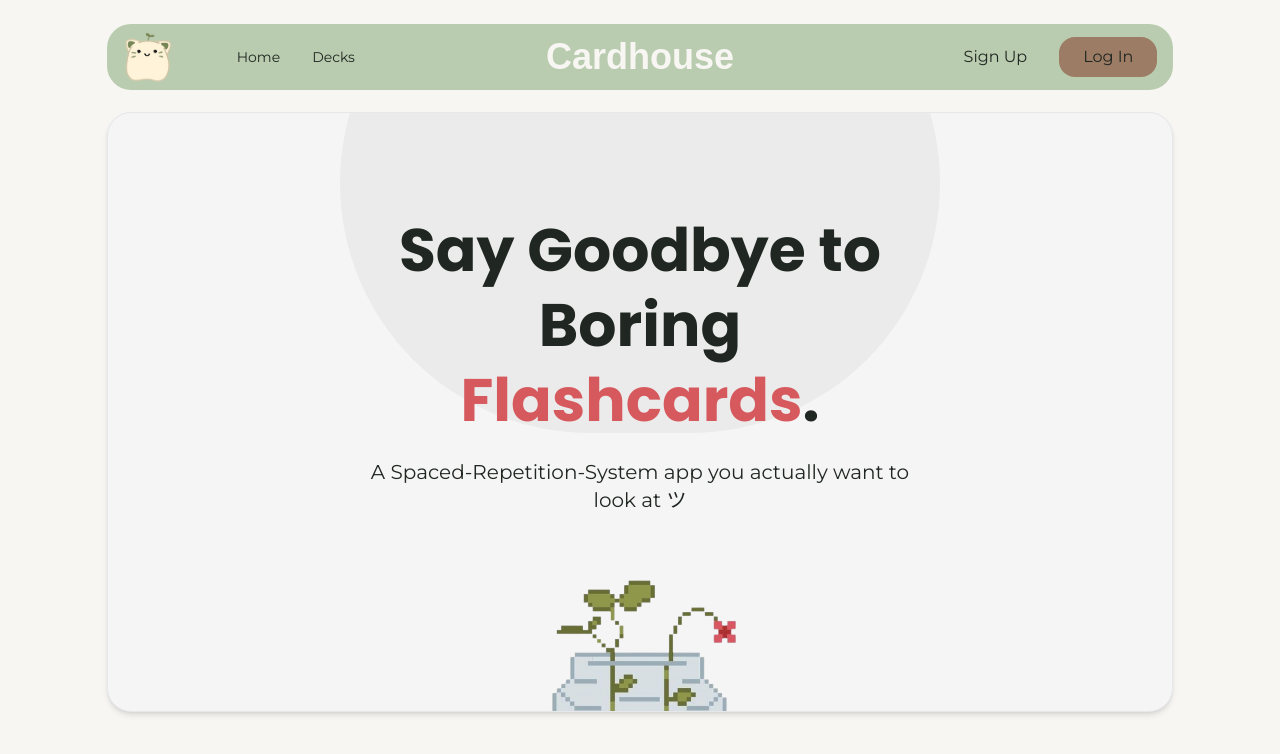
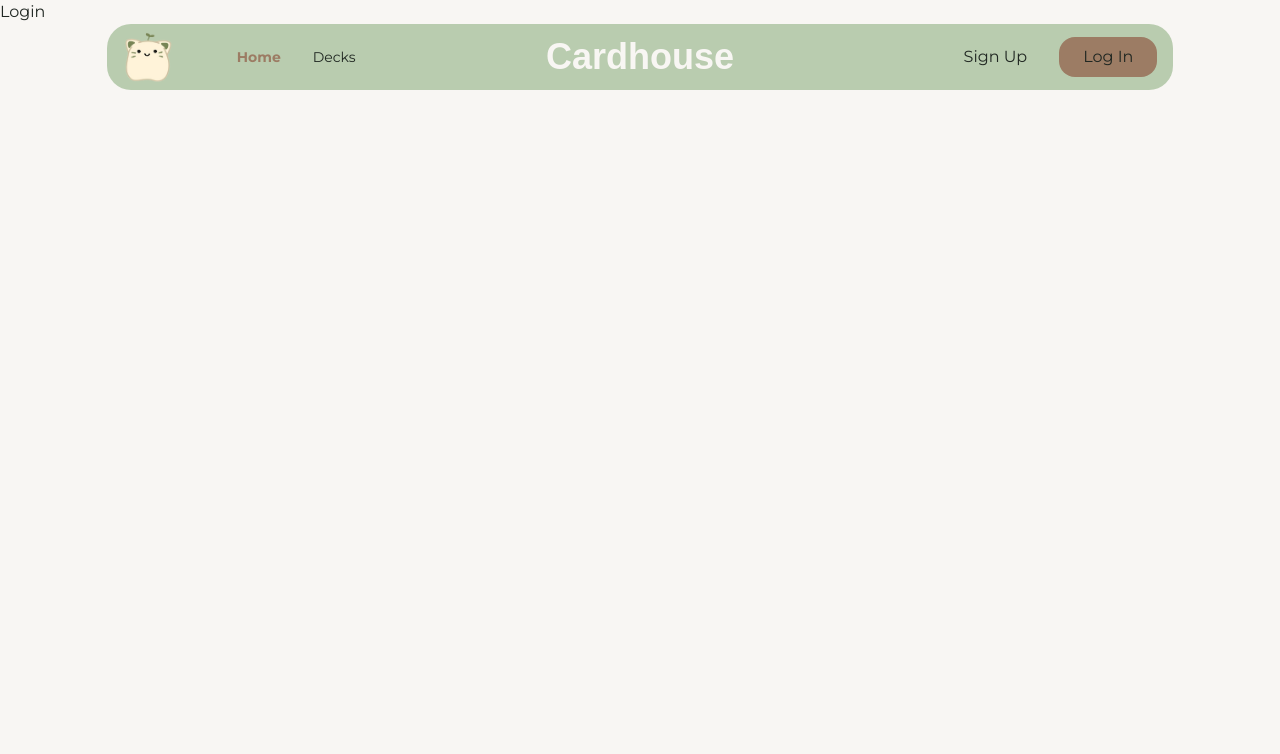
Before and after one commit to phmkhali/Cardhouse, a React (Vite) app in the folder cardhouse/: page /login in a window 1280 px wide. Shown: the top 754 px of the page. Built offline with nearby package versions, Linux system fonts and the light colour scheme; a web font is replaced by a local one.

Commit message:
Setup router

```diff
--- a/cardhouse/src/App.tsx
+++ b/cardhouse/src/App.tsx
@@ -1,24 +1,26 @@
+import { BrowserRouter as Router, Routes, Route } from "react-router-dom";
 import { useEffect, useState } from "react";
 import Navbar from "./scenes/navbar";
 import { SelectedPage } from "./shared/types";
 import LandingPage from "./scenes/landing-page";
+import Login from "./scenes/account";
 
 function App() {
   const [selectedPage, setSelectedPage] = useState<SelectedPage>(
-    SelectedPage.DASHBOARD
+    SelectedPage.HOME
   );
 
   return (
-    <>
+    <Router>
       <div className="app">
         <Navbar selectedPage={selectedPage} setSelectedPage={setSelectedPage} />
-        <LandingPage
-          selectedPage={selectedPage}
-          setSelectedPage={setSelectedPage}
-        >
-        </LandingPage>
+        <Routes>
+          <Route path="/" element={<LandingPage selectedPage={selectedPage} setSelectedPage={setSelectedPage} />} />
+          <Route path="/home" element={<LandingPage selectedPage={selectedPage} setSelectedPage={setSelectedPage} />} />
+          <Route path="/login" element={<Login />} />
+        </Routes>
       </div>
-    </>
+    </Router>
   );
 }
 
--- /dev/null
+++ b/cardhouse/src/scenes/account/index.tsx
@@ -0,0 +1,11 @@
+import React from 'react'
+
+type Props = {}
+
+const Login = (props: Props) => {
+  return (
+    <div>Login</div>
+  )
+}
+
+export default Login
--- a/cardhouse/src/scenes/landing-page/index.tsx
+++ b/cardhouse/src/scenes/landing-page/index.tsx
@@ -14,7 +14,7 @@ const LandingPage = ({ selectedPage, setSelectedPage }: Props) => {
 
   return (
     <section
-      id="Home"
+      id="home"
       className="h-[100vh] flex flex-col items-center justify-center relative"
     >
       {/* CONTENT CONTAINER */}
--- a/cardhouse/src/scenes/navbar/Link.tsx
+++ b/cardhouse/src/scenes/navbar/NavLink.tsx
@@ -1,4 +1,5 @@
 import { SelectedPage } from "@/shared/types";
+import { useNavigate } from "react-router-dom";
 
 type Props = {
   page: string;
@@ -6,17 +7,22 @@ type Props = {
   setSelectedPage: (value: SelectedPage) => void;
 };
 
-const Link = ({ page, selectedPage, setSelectedPage }: Props) => {
+const NavLink = ({ page, selectedPage, setSelectedPage }: Props) => {
   const lowerCasePage = page.toLowerCase().replace(/ /g, "-") as SelectedPage;
+  const navigate = useNavigate();
+  const handleClick = () => {
+    setSelectedPage(lowerCasePage);
+    navigate(`/${lowerCasePage}`);
+  };
 
   return (
     <button
       className={`${selectedPage === lowerCasePage ? "text-primary font-bold" : ""} transition duration-500 hover:text-background`}
-      onClick={() => setSelectedPage(lowerCasePage)}
+      onClick={handleClick}
     >
       {page}
     </button>
   );
 };
 
-export default Link;
+export default NavLink;
--- a/cardhouse/src/scenes/navbar/index.tsx
+++ b/cardhouse/src/scenes/navbar/index.tsx
@@ -1,6 +1,7 @@
 import { useState } from "react";
 import { Bars3Icon, XMarkIcon } from "@heroicons/react/24/solid";
-import Link from "./Link";
+import NavLink from "./NavLink";
+import { Link } from "react-router-dom";
 import { SelectedPage } from "@/shared/types";
 import useMediaQuery from "@/hooks/useMediaQuery";
 import ActionButton from "@/shared/ActionButton";
@@ -39,25 +40,26 @@ const Navbar = ({ selectedPage, setSelectedPage }: Props) => {
             {isAboveMediumScreens ? (
               <div className={`${flexBetween} w-full`}>
                 <div className={`${flexBetween} gap-8 text-sm`}>
-                  <Link
+                  <NavLink
                     page="Home"
                     selectedPage={selectedPage}
                     setSelectedPage={setSelectedPage}
                   />
-                  <Link
+                  <NavLink
                     page="Decks"
                     selectedPage={selectedPage}
                     setSelectedPage={setSelectedPage}
                   />
                 </div>
                 <div className={`${flexBetween} gap-8`}>
-                <Link
+                  <NavLink
                     page="Sign Up"
                     selectedPage={selectedPage}
                     setSelectedPage={setSelectedPage}
                   />
                   <ActionButton size="medium" setSelectedPage={setSelectedPage}>
                     Log In
+                    <Link to="/login"></Link>
                   </ActionButton>
                 </div>
               </div>
@@ -85,12 +87,12 @@ const Navbar = ({ selectedPage, setSelectedPage }: Props) => {
 
           {/* MENU ITEMS */}
           <div className="ml-[33%] flex flex-col gap-10 text-2xl">
-            <Link
+            <NavLink
               page="Home"
               selectedPage={selectedPage}
               setSelectedPage={setSelectedPage}
             />
-            <Link
+            <NavLink
               page="Decks"
               selectedPage={selectedPage}
               setSelectedPage={setSelectedPage}
--- a/cardhouse/src/shared/ActionButton.tsx
+++ b/cardhouse/src/shared/ActionButton.tsx
@@ -1,5 +1,5 @@
-import AnchorLink from "react-anchor-link-smooth-scroll";
 import { SelectedPage } from "./types";
+import { useNavigate } from "react-router-dom";
 
 type Props = {
   children: React.ReactNode;
@@ -14,14 +14,20 @@ const sizeClasses = {
 };
 
 const ActionButton = ({ children, setSelectedPage, size }: Props) => {
+  const navigate = useNavigate();
+
+  const handleClick = () => {
+    setSelectedPage(SelectedPage.LOGIN);
+    navigate("/login");
+  };
+
   return (
-    <AnchorLink
+    <button
       className={`w-fit bg-primary transition ease-in-out delay-150 hover:bg-primary-light hover:text-background ${sizeClasses[size]}`}
-      onClick={() => setSelectedPage(SelectedPage.DECKS)}
-      href={`#${SelectedPage.DECKS}`}
+      onClick={handleClick}
     >
       {children}
-    </AnchorLink>
+    </button>
   );
 };
 
--- a/cardhouse/src/shared/types.ts
+++ b/cardhouse/src/shared/types.ts
@@ -2,4 +2,5 @@ export enum SelectedPage {
   HOME = "home",
   DASHBOARD = "dashboard",
   DECKS = "decks",
+  LOGIN = "LOGIN",
 }
```
